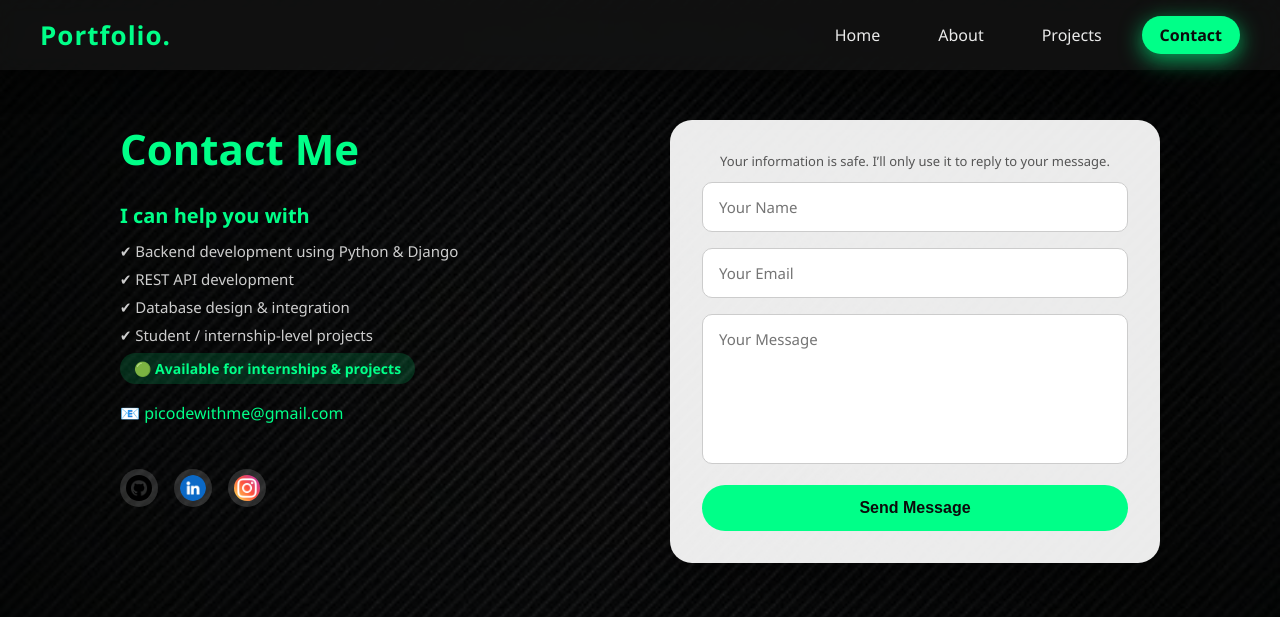
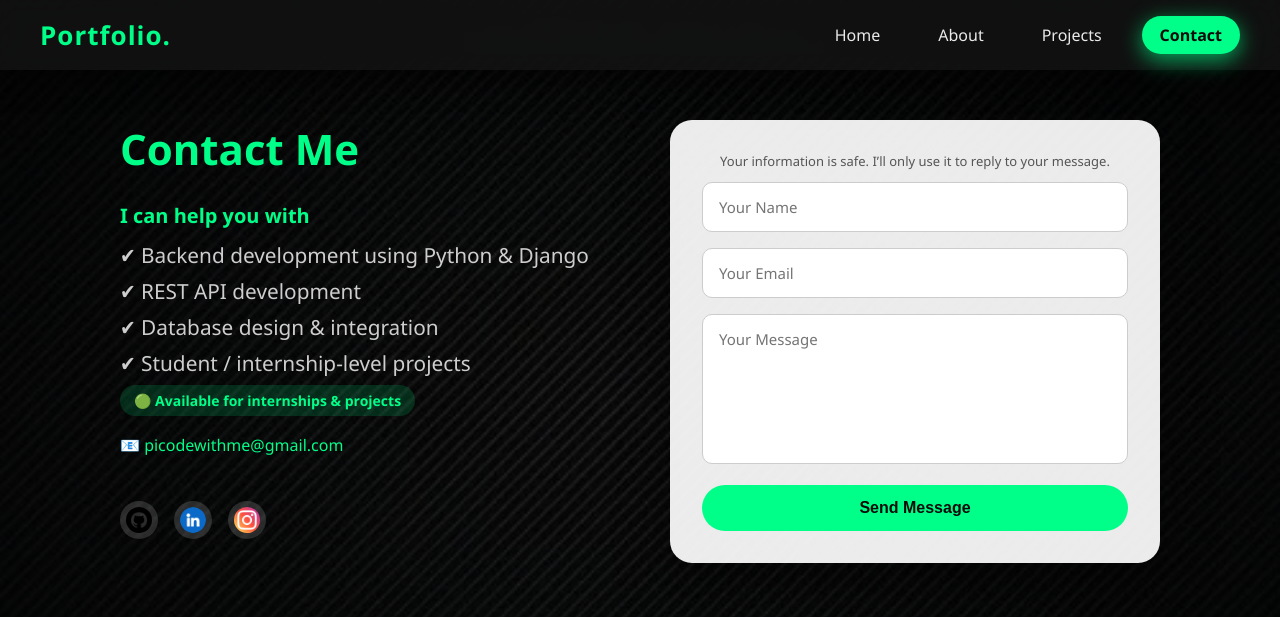
Before and after one commit to diveshCode/django-portfolio, a Django app: page /contact/ in a window 1280 px wide. Shown: the top 617 px of the page. Run offline with Django 5.2, Linux system fonts and the light colour scheme.

Commit message:
change font sixe and gitignore file

```diff
--- a/personal/personal/settings.py
+++ b/personal/personal/settings.py
@@ -128,10 +128,6 @@ USE_TZ = True
 # Static files (CSS, JavaScript, Images)
 # https://docs.djangoproject.com/en/6.0/howto/static-files/
 
-
-from pathlib import Path
-import os
-
 STATIC_URL = '/static/'
 
 STATIC_ROOT = BASE_DIR / 'staticfiles'
--- a/personal/templates/portfolio/contact.html
+++ b/personal/templates/portfolio/contact.html
@@ -166,7 +166,7 @@
 
   .contact-services li {
     margin-bottom: 8px;
-    font-size: 15px;
+    font-size: 1.3rem;
     color: #ffffffcc;
   }
 
--- a/personal/templates/portfolio/projects.html
+++ b/personal/templates/portfolio/projects.html
@@ -72,7 +72,7 @@
   }
 
   .project-content p {
-    font-size: 14px;
+    font-size: 1.3rem;
     line-height: 1.6;
     color: #333;
     background: rgba(0, 0, 0, 0.05);
@@ -113,8 +113,5 @@
   {% else %}
   <h1 class="no_project"> No projecs </h1>
   {% endif %}
-
-
-
 </div>
 {% endblock %}
```
Also changed, not shown: personal/db.sqlite3 (added), 1 other file.
